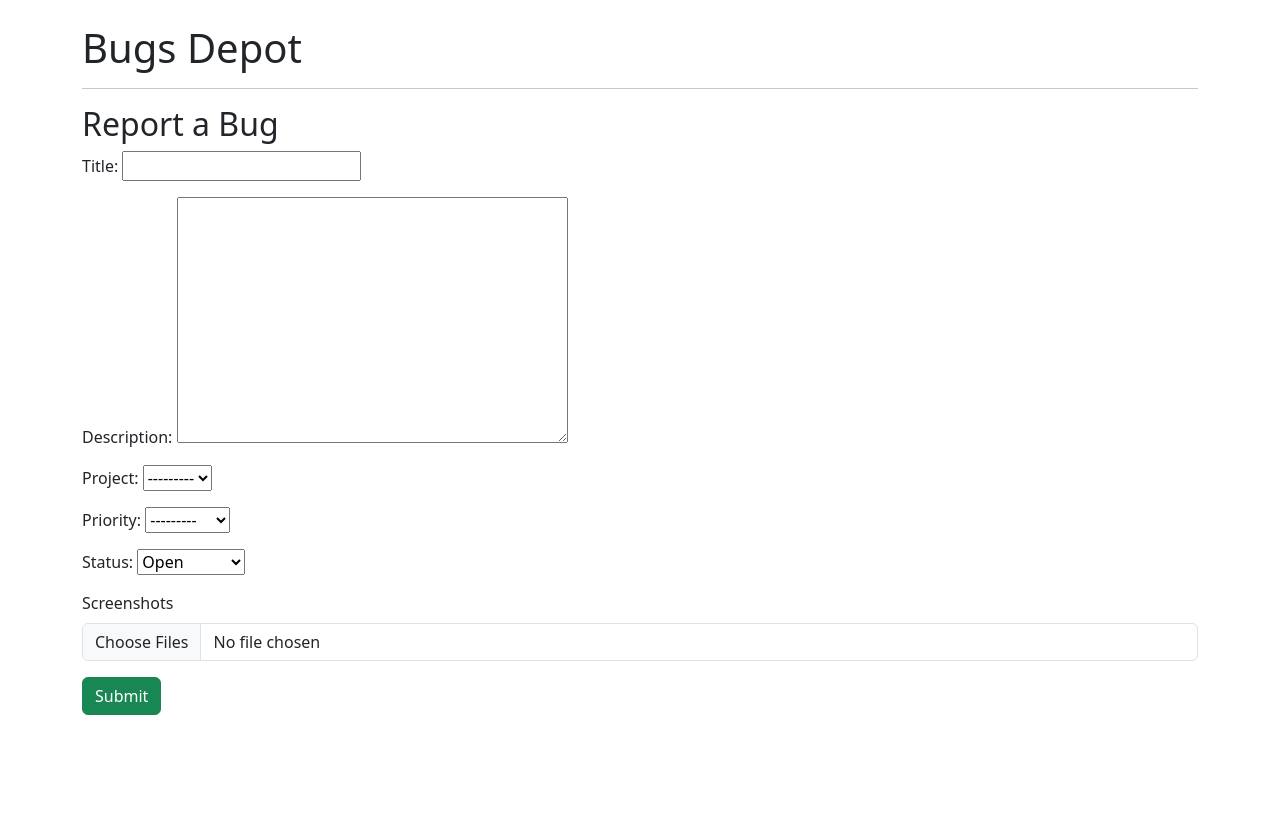
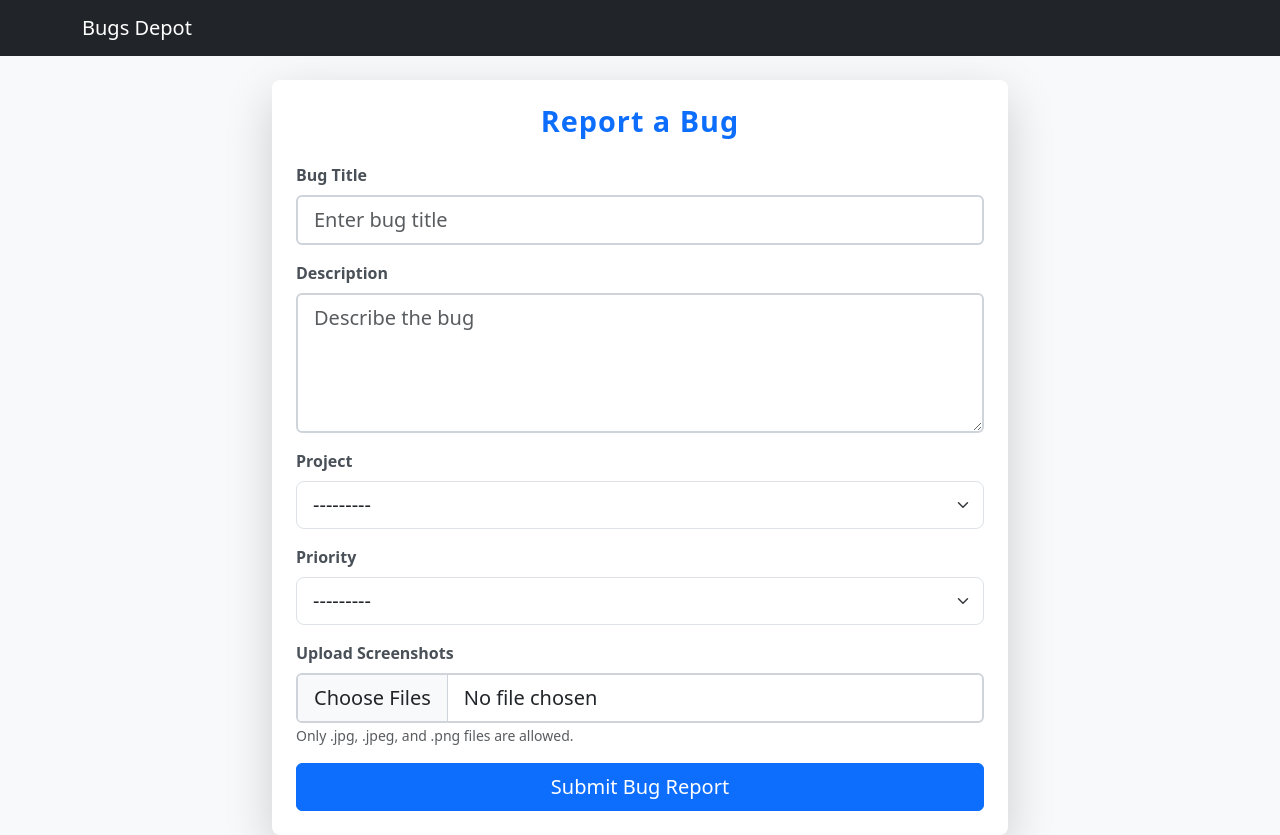
Before and after one commit to iamyinka/bugsdepot, a Django app: template bugs/templates/bugs/bug_form.html in a window 1280 px wide. Before the commit the page ends 715 px from the top, so only its background shows below. Run offline with Django 5.2, Linux system fonts and the light colour scheme; the template is opened without the code that fills it: values that come from a table or form of the project are taken from there, others are empty; some libraries are stand-ins or nearby versions.

Commit message:
Fix styling (using BS5)

```diff
--- a/bugs/forms.py
+++ b/bugs/forms.py
@@ -4,7 +4,7 @@ from .models import Bug, BugScreenshot
 class BugForm(forms.ModelForm):
     class Meta:
         model = Bug
-        fields = ['title', 'description', 'project', 'priority', 'status']
+        fields = ['title', 'description', 'project', 'priority']
 
 
 class BugScreenshotForm(forms.ModelForm):
--- a/bugs/templates/bugs/bug_form.html
+++ b/bugs/templates/bugs/bug_form.html
@@ -1,14 +1,44 @@
 {% extends 'base.html' %}
+{% load widget_tweaks %}
+{% block content %}
+<div class="row justify-content-center">
+    <div class="col-lg-8 col-md-10">
+        <div class="card shadow-lg border-0">
+            <div class="card-body p-4">
+                <h2 class="text-center mb-4 text-primary">Report a Bug</h2>
+                {% if error %}
+                <div class="alert alert-danger text-center">{{ error }}</div>
+                {% endif %}
+                <form method="post" enctype="multipart/form-data">
+                    {% csrf_token %}
+                    <div class="mb-3">
+                        <label for="title" class="form-label">Bug Title</label>
+                        {% render_field form.title class="form-control form-control-lg" placeholder="Enter bug title" %}
+                    </div>
+                    <div class="mb-3">
+                        <label for="description" class="form-label">Description</label>
+                        {% render_field form.description class="form-control form-control-lg" placeholder="Describe the bug" rows="4" %}
+                    </div>
+                    <div class="mb-3">
+                        <label for="project" class="form-label">Project</label>
+                        {% render_field form.project class="form-select form-select-lg" %}
+                    </div>
+                    <div class="mb-3">
+                        <label for="priority" class="form-label">Priority</label>
+                        {% render_field form.priority class="form-select form-select-lg" %}
+                    </div>
 
-{% block content %}
-<h2>Report a Bug</h2>
-<form method="post" enctype="multipart/form-data">
-    {% csrf_token %}
-    {{ form.as_p }}
-    <div class="mb-3">
-        <label for="screenshots" class="form-label">Screenshots</label>
-        <input type="file" name="screenshots" id="screenshots" class="form-control" multiple>
+                    <div class="mb-3">
+                        <label for="screenshots" class="form-label">Upload Screenshots</label>
+                        <input type="file" name="screenshots" id="screenshots" class="form-control form-control-lg" multiple accept=".jpg, .jpeg, .png">
+                        <small class="text-muted">Only .jpg, .jpeg, and .png files are allowed.</small>
+                    </div>
+                    <div class="d-grid">
+                        <button type="submit" class="btn btn-primary btn-lg">Submit Bug Report</button>
+                    </div>
+                </form>
+            </div>
+        </div>
     </div>
-    <button type="submit" class="btn btn-success">Submit</button>
-</form>
+</div>
 {% endblock %}
--- a/bugs/urls.py
+++ b/bugs/urls.py
@@ -1,7 +1,8 @@
 from django.urls import path
-from .views import bug_list, bug_create
+from . import views
 
 urlpatterns = [
-    path('', bug_list, name='bug_list'),
-    path('create/', bug_create, name='bug_create'),
+    path('', views.bug_list, name='bug_list'),
+    path('report-bug/', views.bug_create, name='bug_create'),
+    path('log/<uuid:bug_id>/', views.bug_detail, name='bug_detail'),
 ]
--- a/bugsdepot/settings.py
+++ b/bugsdepot/settings.py
@@ -47,7 +47,7 @@ LOCAL_APPS = [
 ]
 
 THIRD_PARTY_APPS = [
-
+    'widget_tweaks',
 ]
 
 INSTALLED_APPS += LOCAL_APPS + THIRD_PARTY_APPS
--- a/requirements.txt
+++ b/requirements.txt
@@ -1,7 +1,9 @@
 asgiref==3.8.1
 Django==5.1.4
+django-widget-tweaks==1.5.0
 pillow==11.1.0
 psycopg2-binary==2.9.10
 python-dotenv==1.0.1
+soupsieve==2.6
 sqlparse==0.5.3
 tzdata==2024.2
--- /dev/null
+++ b/static/css/styles.css
@@ -0,0 +1,66 @@
+body {
+  background-color: #f8f9fa;
+}
+
+.card {
+  box-shadow: 0 4px 6px rgba(0, 0, 0, 0.1);
+}
+
+.badge.bg-low {
+  background-color: #198754; /* Green */
+}
+
+.badge.bg-medium {
+  background-color: #ffc107; /* Yellow */
+}
+
+.badge.bg-high {
+  background-color: #dc3545; /* Red */
+}
+
+/* General styles for the form card */
+.card {
+  background-color: #ffffff;
+  border-radius: 8px;
+  box-shadow: 0px 4px 12px rgba(0, 0, 0, 0.1);
+}
+
+/* Form input fields */
+.form-control-lg {
+  border: 2px solid #ced4da;
+  border-radius: 6px;
+  transition: all 0.3s ease-in-out;
+}
+
+.form-control-lg:focus {
+  border-color: #007bff;
+  box-shadow: 0 0 5px rgba(0, 123, 255, 0.5);
+}
+
+/* Form labels */
+.form-label {
+  font-weight: bold;
+  color: #495057;
+}
+
+/* Button styles */
+.btn-lg {
+  border-radius: 6px;
+  transition: all 0.3s ease-in-out;
+}
+
+.btn-lg:hover {
+  background-color: #0056b3;
+}
+
+/* Card title styling */
+.text-primary {
+  font-size: 1.8rem;
+  font-weight: bold;
+  letter-spacing: 1px;
+}
+
+/* Spacing and alignment */
+.d-grid {
+  margin-top: 1rem;
+}
--- a/templates/base.html
+++ b/templates/base.html
@@ -1,15 +1,20 @@
 <!DOCTYPE html>
+{% load static %}
 <html lang="en">
 <head>
     <meta charset="UTF-8">
     <meta name="viewport" content="width=device-width, initial-scale=1.0">
     <link href="https://cdn.jsdelivr.net/npm/bootstrap@5.3.0-alpha3/dist/css/bootstrap.min.css" rel="stylesheet">
+        <link rel="stylesheet" href="{% static 'css/styles.css' %}">
     <title>Bugs Depot</title>
 </head>
 <body>
+    <nav class="navbar navbar-expand-lg navbar-dark bg-dark">
+        <div class="container">
+            <a class="navbar-brand" href="{% url 'bug_list' %}">Bugs Depot</a>
+        </div>
+    </nav>
     <div class="container mt-4">
-        <h1>Bugs Depot</h1>
-        <hr>
         {% block content %}{% endblock %}
     </div>
 </body>
```
Also changed, not shown: bugs/templates/bugs/bug_detail.html (added, +26 -0 lines), bugs/templates/bugs/bug_list.html (+22 -24 lines), bugs/views.py (+6 -1 lines).
